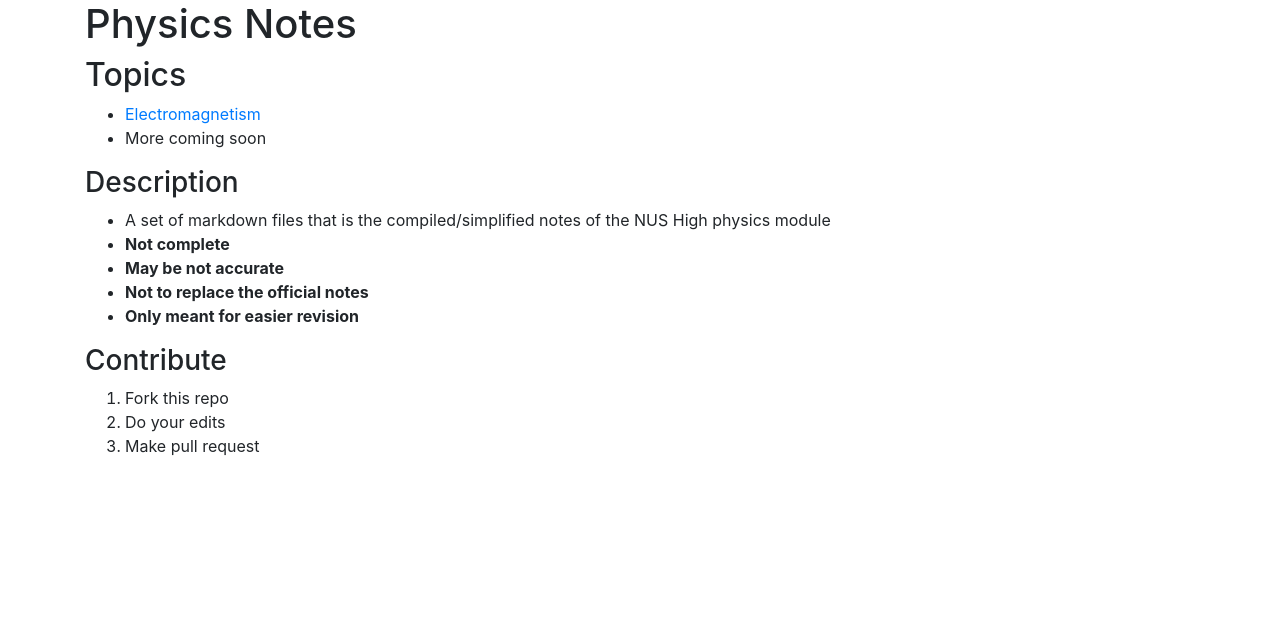
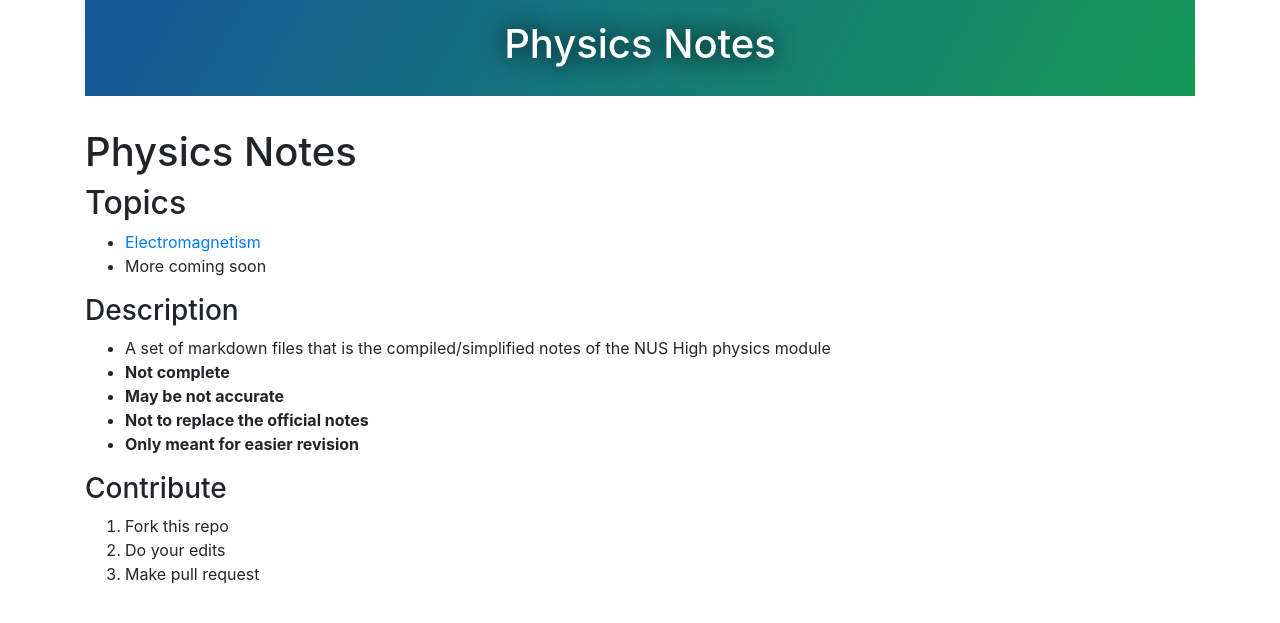
Before and after one commit to octo-kumo/physics-notes, a Jekyll site: the page built from README.md, in a window 1280 px wide. Shown: the top 623 px of the page. Built offline with Jekyll 4.4.1, drawn with Linux system fonts in a browser that asks for light colours; our own code applies the rules of GitHub Pages for plain Markdown files.

Commit message:
Update default.html

```diff
--- a/_layouts/default.html
+++ b/_layouts/default.html
@@ -82,7 +82,13 @@ layout: compress
 {%- endif -%}
 
   <div class="container">
-    {{ content }}
+      <div class="jumbotron jumbotron-fluid header header-page">
+          <div class="container">
+              <h1>{{ page.title }}</h1>
+              <h2>{{ page.description }}</h2>
+          </div>
+      </div>
+      {{ content }}
   </div>
 
 <!-- jQuery: necessary for Bootstrap's JavaScript plugins -->
```
